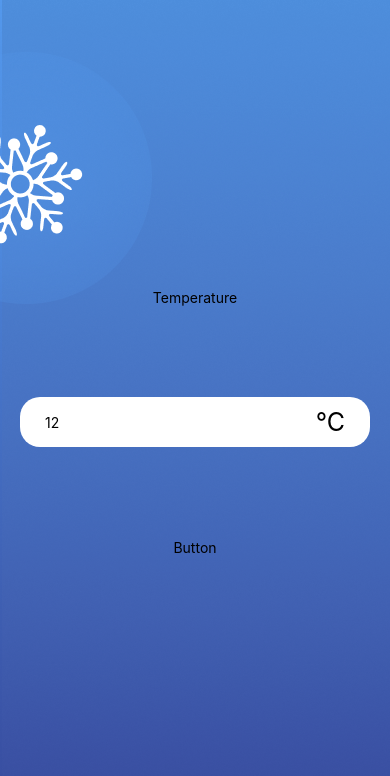
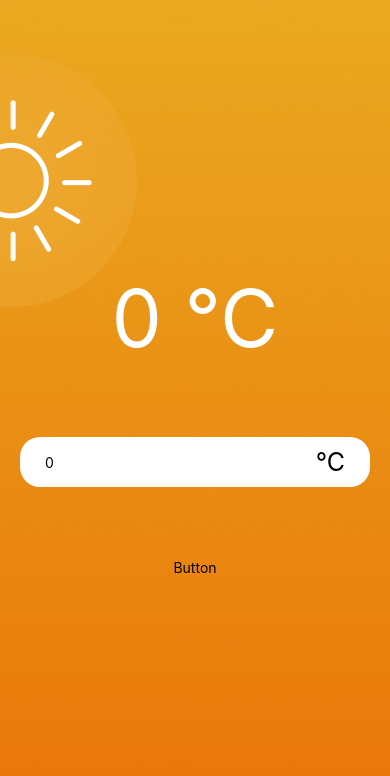
Before and after one commit to MosesKal/mobTempApp, a React Native app: screen / in a window 390 px wide. Shown: the top 776 px of the page. Built offline with nearby package versions, Linux system fonts and the light colour scheme.

Commit message:
input temperature and displaying

```diff
--- a/App.js
+++ b/App.js
@@ -1,16 +1,21 @@
 import { View, Text, ImageBackground } from "react-native";
 import { style } from "./App.style";
-import hotBackground from "./assets/cold.png";
+import hotBackground from "./assets/hot.png";
 import { InputTemperature } from "./components/InputTemperature/InputTemperature";
+import TemperatureDisplay from "./components/TemperatureDisplay/TemperatureDisplay";
+import { useState } from "react";
+import {DEFAULT_TEMPERATURE, DEFAULT_UNIT} from "./constant"
+
 
 export default function App() {
+  const [inputValue, setInputValue] = useState(DEFAULT_TEMPERATURE);
+  const [currentUnit, setCurrentUnit] = useState(DEFAULT_UNIT);
+
   return (
     <ImageBackground style={style.container} source={hotBackground}>
       <View style={style.workspace}>
-        <View>
-          <Text>Temperature</Text>
-        </View>
-        <InputTemperature defaultValue={"12"}/>
+        <TemperatureDisplay value={inputValue} unit={currentUnit} />
+        <InputTemperature defaultValue={DEFAULT_TEMPERATURE} onChangeText={setInputValue} />
         <View>
           <Text>Button</Text>
         </View>
--- a/components/InputTemperature/InputTemperature.jsx
+++ b/components/InputTemperature/InputTemperature.jsx
@@ -1,7 +1,7 @@
 import { style } from "./InputTemperature.style";
 import { TextInput, Text , View} from "react-native";
 
-export const InputTemperature = ({ defaultValue }) => {
+export const InputTemperature = ({ defaultValue, onChangeText }) => {
   return (
     <View style={style.container}>
       <TextInput
@@ -10,6 +10,7 @@
         keyboardType="numeric"
         maxLength={4}
         defaultValue={defaultValue}
+        onChangeText={onChangeText}
       />
 
       <Text style={style.unit}>°C</Text>
--- /dev/null
+++ b/components/TemperatureDisplay/TemperatureDisplay.jsx
@@ -0,0 +1,12 @@
+import { Text } from "react-native"
+import { style } from "./TemperatureDisplay.style"
+
+const TemperatureDisplay = ({value, unit}) => {
+  return (
+    <Text style={style.text}>
+        {value} {unit}
+    </Text>
+  )
+}
+
+export default TemperatureDisplay
--- /dev/null
+++ b/components/TemperatureDisplay/TemperatureDisplay.style.js
@@ -0,0 +1,8 @@
+import { StyleSheet } from "react-native";
+
+export const style = StyleSheet.create({
+  text: {
+    fontSize : 80,
+    color : "white"
+  },
+});
--- /dev/null
+++ b/constant.js
@@ -0,0 +1,7 @@
+export const DEFAULT_TEMPERATURE = "0";
+export const UNITS = {
+  celcius: "°C",
+  faranheit: "°F",
+};
+
+export const DEFAULT_UNIT = UNITS.celcius;
```
